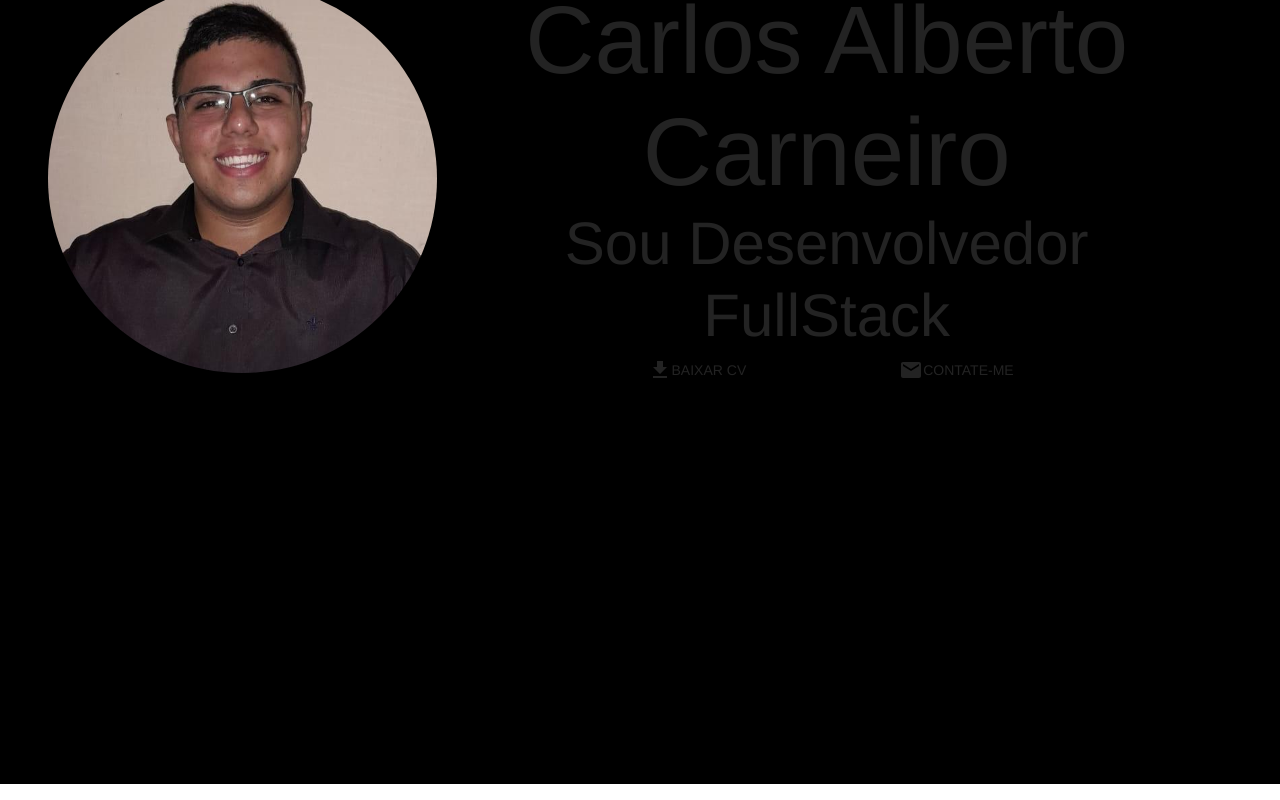
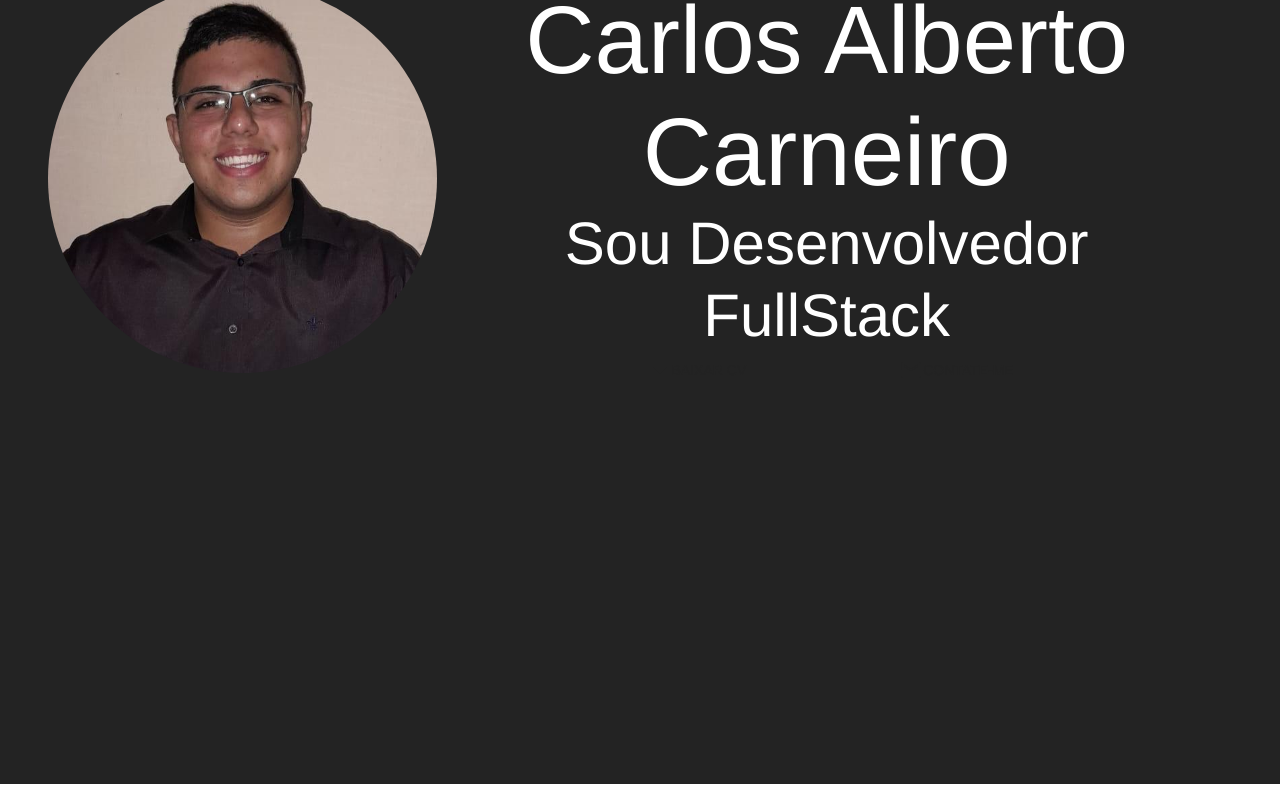
Before and after one commit to Charles-cdel/Portifolio-TS, a React (Vite) app: page / in a window 1280 px wide. Built offline with nearby package versions, Linux system fonts and the light colour scheme.

Commit message:
ajustando erros de tipagem

```diff
--- a/src/pages/Home/Sections/Hero/Hero.tsx
+++ b/src/pages/Home/Sections/Hero/Hero.tsx
@@ -6,8 +6,8 @@ import EmailIcon from '@mui/icons-material/Email';
 
 const Hero = () => {
 
-  const StyledHero = styled("div")(()=>({
-    backgroundColor: "black",
+  const StyledHero = styled("div")(({theme})=>({
+    backgroundColor: theme.palette.primary.main,
     height: "100vh"
 
 
@@ -37,8 +37,8 @@ const Hero = () => {
 
         <Grid iten xs={12} md={8}>
 
-          <Typography color="primary" variant="h1" textAlign="center"> Carlos Alberto Carneiro </Typography>
-          <Typography color="primary" variant="h2" textAlign="center"> Sou Desenvolvedor FullStack </Typography>
+          <Typography color="primary.contrastText" variant="h1" textAlign="center"> Carlos Alberto Carneiro </Typography>
+          <Typography color="primary.contrastText" variant="h2" textAlign="center"> Sou Desenvolvedor FullStack </Typography>
 
           <Grid container display="flex" justifyContent="center">
 
```
